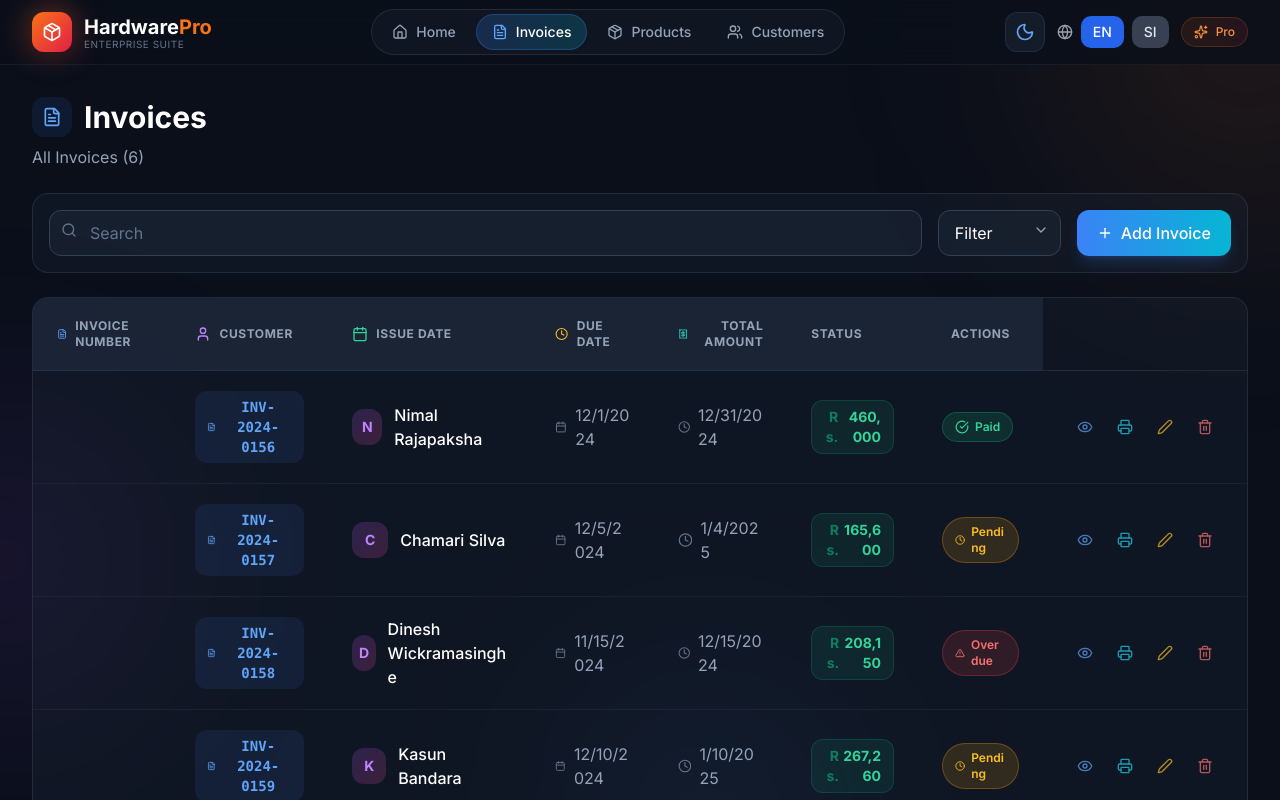
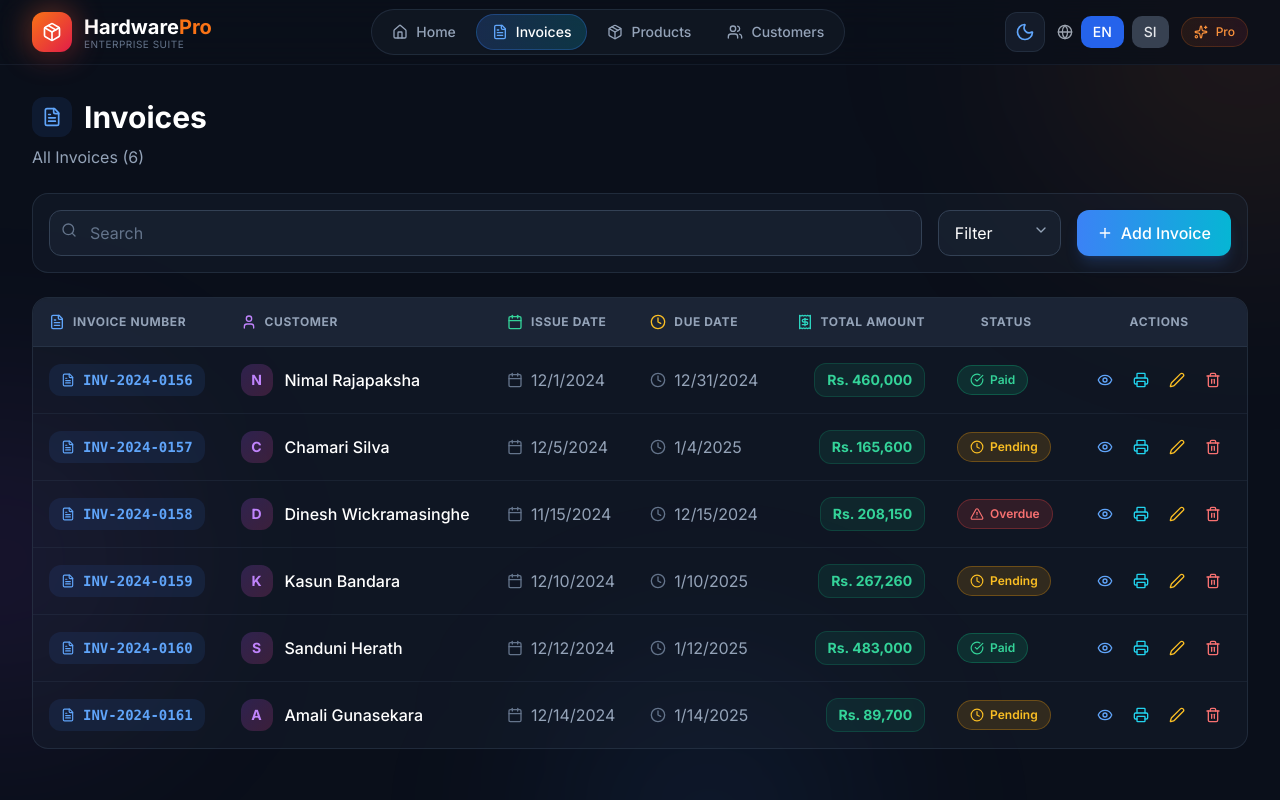
Before and after one commit to ayesh156/Hardware_system_frontend, a React (Vite) app: page /invoices in a window 1280 px wide. Shown: the top 800 px of the page. Built offline with nearby package versions, Linux system fonts and the light colour scheme.

Commit message:
Refactor useIsMobile hook and update Customers & Invoices tables for improved responsiveness and styling

```diff
--- a/client/pages/Invoices.tsx
+++ b/client/pages/Invoices.tsx
@@ -302,73 +302,73 @@ export const Invoices: React.FC = () => {
             /* Desktop Creative Table */
             <div className={`rounded-2xl border overflow-hidden ${theme === 'dark' ? 'bg-slate-800/30 border-slate-700/50' : 'bg-white border-slate-200 shadow-sm'}`}>
               <div className="overflow-x-auto">
-                <table className="w-full">
+                <table className="w-full min-w-[900px]">
                   <thead>
                     <tr className={`border-b ${theme === 'dark' ? 'border-slate-700/50' : 'border-slate-200'}`}>
-                      <th className={`px-6 py-5 text-left text-xs font-bold uppercase tracking-wider ${theme === 'dark' ? 'text-slate-400 bg-slate-800/80' : 'text-slate-500 bg-slate-50'}`}>
+                      <th className={`px-4 py-4 text-left text-xs font-bold uppercase tracking-wider whitespace-nowrap ${theme === 'dark' ? 'text-slate-400 bg-slate-800/80' : 'text-slate-500 bg-slate-50'}`}>
                         <div className="flex items-center gap-2">
-                          <FileText className="w-4 h-4 text-blue-400" />
+                          <FileText className="w-4 h-4 text-blue-400 flex-shrink-0" />
                           {t('invoices.invoiceNumber')}
                         </div>
                       </th>
-                      <th className={`px-6 py-5 text-left text-xs font-bold uppercase tracking-wider ${theme === 'dark' ? 'text-slate-400 bg-slate-800/80' : 'text-slate-500 bg-slate-50'}`}>
+                      <th className={`px-4 py-4 text-left text-xs font-bold uppercase tracking-wider whitespace-nowrap ${theme === 'dark' ? 'text-slate-400 bg-slate-800/80' : 'text-slate-500 bg-slate-50'}`}>
                         <div className="flex items-center gap-2">
-                          <User className="w-4 h-4 text-purple-400" />
+                          <User className="w-4 h-4 text-purple-400 flex-shrink-0" />
                           {t('invoices.customer')}
                         </div>
                       </th>
-                      <th className={`px-6 py-5 text-left text-xs font-bold uppercase tracking-wider ${theme === 'dark' ? 'text-slate-400 bg-slate-800/80' : 'text-slate-500 bg-slate-50'}`}>
+                      <th className={`px-4 py-4 text-left text-xs font-bold uppercase tracking-wider whitespace-nowrap ${theme === 'dark' ? 'text-slate-400 bg-slate-800/80' : 'text-slate-500 bg-slate-50'}`}>
                         <div className="flex items-center gap-2">
-                          <Calendar className="w-4 h-4 text-emerald-400" />
+                          <Calendar className="w-4 h-4 text-emerald-400 flex-shrink-0" />
                           {t('invoices.issueDate')}
                         </div>
                       </th>
-                      <th className={`px-6 py-5 text-left text-xs font-bold uppercase tracking-wider ${theme === 'dark' ? 'text-slate-400 bg-slate-800/80' : 'text-slate-500 bg-slate-50'}`}>
+                      <th className={`px-4 py-4 text-left text-xs font-bold uppercase tracking-wider whitespace-nowrap ${theme === 'dark' ? 'text-slate-400 bg-slate-800/80' : 'text-slate-500 bg-slate-50'}`}>
                         <div className="flex items-center gap-2">
-                          <Clock className="w-4 h-4 text-amber-400" />
+                          <Clock className="w-4 h-4 text-amber-400 flex-shrink-0" />
                           {t('invoices.dueDate')}
                         </div>
                       </th>
-                      <th className={`px-6 py-5 text-right text-xs font-bold uppercase tracking-wider ${theme === 'dark' ? 'text-slate-400 bg-slate-800/80' : 'text-slate-500 bg-slate-50'}`}>
+                      <th className={`px-4 py-4 text-right text-xs font-bold uppercase tracking-wider whitespace-nowrap ${theme === 'dark' ? 'text-slate-400 bg-slate-800/80' : 'text-slate-500 bg-slate-50'}`}>
                         <div className="flex items-center justify-end gap-2">
-                          <Receipt className="w-4 h-4 text-teal-400" />
+                          <Receipt className="w-4 h-4 text-teal-400 flex-shrink-0" />
                           {t('invoices.totalAmount')}
                         </div>
                       </th>
-                      <th className={`px-6 py-5 text-left text-xs font-bold uppercase tracking-wider ${theme === 'dark' ? 'text-slate-400 bg-slate-800/80' : 'text-slate-500 bg-slate-50'}`}>
+                      <th className={`px-4 py-4 text-center text-xs font-bold uppercase tracking-wider whitespace-nowrap ${theme === 'dark' ? 'text-slate-400 bg-slate-800/80' : 'text-slate-500 bg-slate-50'}`}>
                         {t('common.status')}
                       </th>
-                      <th className={`px-6 py-5 text-center text-xs font-bold uppercase tracking-wider ${theme === 'dark' ? 'text-slate-400 bg-slate-800/80' : 'text-slate-500 bg-slate-50'}`}>
+                      <th className={`px-4 py-4 text-center text-xs font-bold uppercase tracking-wider whitespace-nowrap ${theme === 'dark' ? 'text-slate-400 bg-slate-800/80' : 'text-slate-500 bg-slate-50'}`}>
                         {t('common.actions')}
                       </th>
                     </tr>
                   </thead>
-                  <tbody className="divide-y divide-slate-700/30">
+                  <tbody className={`divide-y ${theme === 'dark' ? 'divide-slate-700/30' : 'divide-slate-200'}`}>
                     {filteredInvoices.map((invoice, index) => (
                       <tr
                         key={invoice.id}
-                        className={`group table-row-creative transition-all duration-300 ${
+                        className={`group transition-all duration-300 ${
                           theme === 'dark'
-                            ? 'hover:bg-gradient-to-r hover:from-slate-700/30 hover:to-transparent'
-                            : 'hover:bg-gradient-to-r hover:from-slate-50 hover:to-transparent'
+                            ? 'hover:bg-slate-700/20'
+                            : 'hover:bg-slate-50'
                         }`}
                       >
-                        <td className="px-6 py-5">
+                        <td className="px-4 py-4 whitespace-nowrap">
                           <button
                             onClick={() => navigate(`/invoice/${invoice.id}`)}
-                            className={`inline-flex items-center gap-2 px-3 py-1.5 rounded-lg font-mono font-bold text-sm transition-all group-hover:scale-105 ${
+                            className={`inline-flex items-center gap-2 px-3 py-1.5 rounded-lg font-mono font-bold text-sm transition-all hover:scale-105 ${
                               theme === 'dark'
                                 ? 'bg-blue-500/10 text-blue-400 hover:bg-blue-500/20'
                                 : 'bg-blue-50 text-blue-600 hover:bg-blue-100'
                             }`}
                           >
-                            <FileText className="w-3.5 h-3.5" />
+                            <FileText className="w-3.5 h-3.5 flex-shrink-0" />
                             {invoice.invoiceNumber}
                           </button>
                         </td>
-                        <td className="px-6 py-5">
+                        <td className="px-4 py-4 whitespace-nowrap">
                           <div className="flex items-center gap-3">
-                            <div className={`w-9 h-9 rounded-xl flex items-center justify-center text-sm font-bold ${
+                            <div className={`w-8 h-8 rounded-lg flex items-center justify-center text-sm font-bold flex-shrink-0 ${
                               theme === 'dark'
                                 ? 'bg-gradient-to-br from-purple-500/20 to-pink-500/20 text-purple-400'
                                 : 'bg-gradient-to-br from-purple-100 to-pink-100 text-purple-600'
@@ -380,37 +380,36 @@ export const Invoices: React.FC = () => {
                             </span>
                           </div>
                         </td>
-                        <td className={`px-6 py-5 ${theme === 'dark' ? 'text-slate-400' : 'text-slate-600'}`}>
+                        <td className={`px-4 py-4 whitespace-nowrap ${theme === 'dark' ? 'text-slate-400' : 'text-slate-600'}`}>
                           <div className="flex items-center gap-2">
-                            <Calendar className="w-4 h-4 text-slate-500" />
+                            <Calendar className="w-4 h-4 text-slate-500 flex-shrink-0" />
                             {new Date(invoice.issueDate).toLocaleDateString()}
                           </div>
                         </td>
-                        <td className={`px-6 py-5 ${theme === 'dark' ? 'text-slate-400' : 'text-slate-600'}`}>
+                        <td className={`px-4 py-4 whitespace-nowrap ${theme === 'dark' ? 'text-slate-400' : 'text-slate-600'}`}>
                           <div className="flex items-center gap-2">
-                            <Clock className="w-4 h-4 text-slate-500" />
+                            <Clock className="w-4 h-4 text-slate-500 flex-shrink-0" />
                             {new Date(invoice.dueDate).toLocaleDateString()}
                           </div>
                         </td>
-                        <td className="px-6 py-5 text-right">
+                        <td className="px-4 py-4 text-right whitespace-nowrap">
                           <span className="inline-flex items-center gap-1 px-3 py-1.5 rounded-lg bg-emerald-500/10 text-emerald-400 font-bold text-sm border border-emerald-500/20">
-                            <span className="text-emerald-500/60">Rs.</span>
-                            {invoice.total.toLocaleString()}
+                            Rs. {invoice.total.toLocaleString()}
                           </span>
                         </td>
-                        <td className="px-6 py-5">
+                        <td className="px-4 py-4 whitespace-nowrap">
                           <span className={`inline-flex items-center gap-1.5 px-3 py-1.5 rounded-full text-xs font-semibold ${getStatusColor(invoice.status)}`}>
-                            {invoice.status === 'paid' && <CheckCircle className="w-3.5 h-3.5" />}
-                            {invoice.status === 'pending' && <Clock className="w-3.5 h-3.5" />}
-                            {invoice.status === 'overdue' && <AlertTriangle className="w-3.5 h-3.5" />}
+                            {invoice.status === 'paid' && <CheckCircle className="w-3.5 h-3.5 flex-shrink-0" />}
+                            {invoice.status === 'pending' && <Clock className="w-3.5 h-3.5 flex-shrink-0" />}
+                            {invoice.status === 'overdue' && <AlertTriangle className="w-3.5 h-3.5 flex-shrink-0" />}
                             {t(`invoices.${invoice.status}`)}
                           </span>
                         </td>
-                        <td className="px-6 py-5">
-                          <div className="flex items-center justify-center gap-1 opacity-70 group-hover:opacity-100 transition-opacity">
+                        <td className="px-4 py-4 whitespace-nowrap">
+                          <div className="flex items-center justify-center gap-1">
                             <button
                               onClick={() => handleViewClick(invoice)}
-                              className={`p-2.5 rounded-xl transition-all hover:scale-110 ${
+                              className={`p-2 rounded-lg transition-all hover:scale-110 ${
                                 theme === 'dark'
                                   ? 'hover:bg-blue-500/20 text-blue-400'
                                   : 'hover:bg-blue-50 text-blue-500'
@@ -421,7 +420,7 @@ export const Invoices: React.FC = () => {
                             </button>
                             <button
                               onClick={() => handlePrintClick(invoice)}
-                              className={`p-2.5 rounded-xl transition-all hover:scale-110 ${
+                              className={`p-2 rounded-lg transition-all hover:scale-110 ${
                                 theme === 'dark'
                                   ? 'hover:bg-cyan-500/20 text-cyan-400'
                                   : 'hover:bg-cyan-50 text-cyan-500'
@@ -432,7 +431,7 @@ export const Invoices: React.FC = () => {
                             </button>
                             <button
                               onClick={() => handleEditClick(invoice)}
-                              className={`p-2.5 rounded-xl transition-all hover:scale-110 ${
+                              className={`p-2 rounded-lg transition-all hover:scale-110 ${
                                 theme === 'dark'
                                   ? 'hover:bg-amber-500/20 text-amber-400'
                                   : 'hover:bg-amber-50 text-amber-500'
@@ -443,7 +442,7 @@ export const Invoices: React.FC = () => {
                             </button>
                             <button
                               onClick={() => handleDeleteClick(invoice)}
-                              className={`p-2.5 rounded-xl transition-all hover:scale-110 ${
+                              className={`p-2 rounded-lg transition-all hover:scale-110 ${
                                 theme === 'dark'
                                   ? 'hover:bg-red-500/20 text-red-400'
                                   : 'hover:bg-red-50 text-red-500'
```
Also changed, not shown: client/hooks/use-mobile.tsx (+8 -4 lines), client/pages/Customers.tsx (+29 -31 lines).
